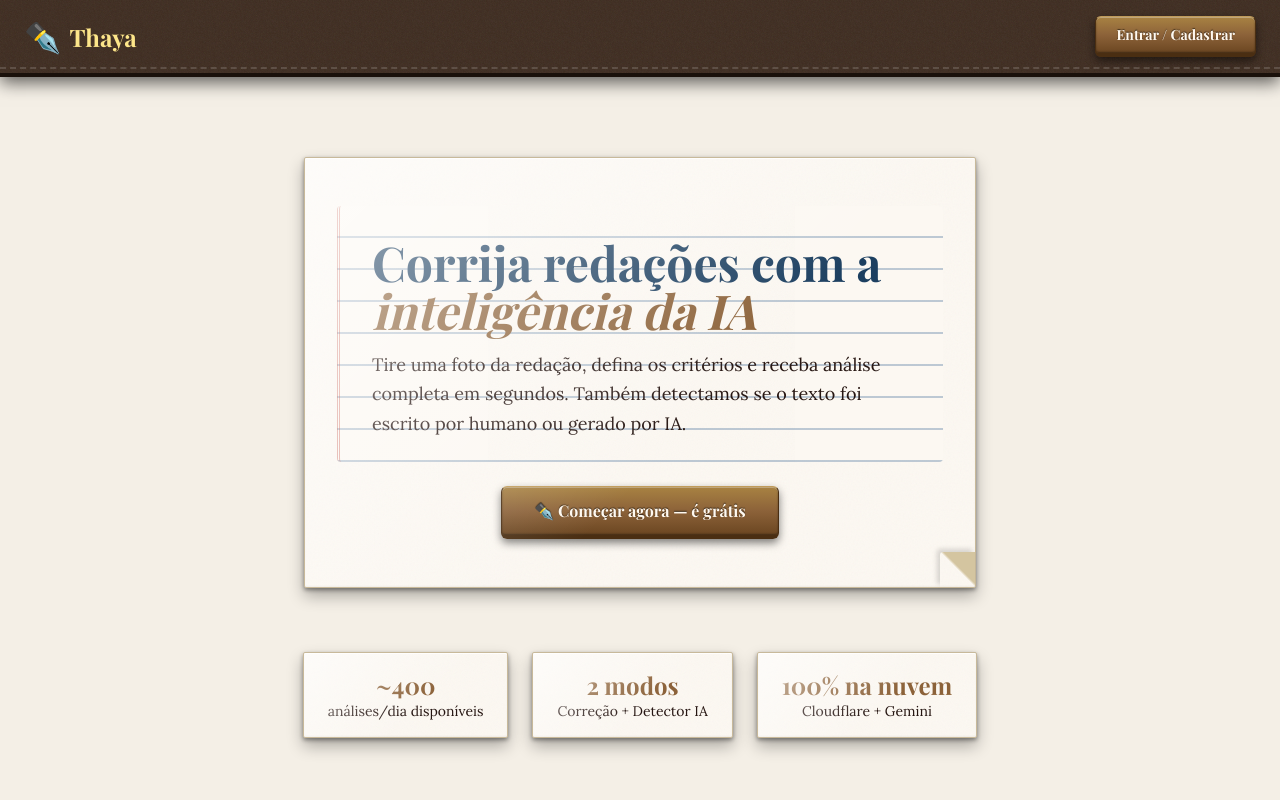
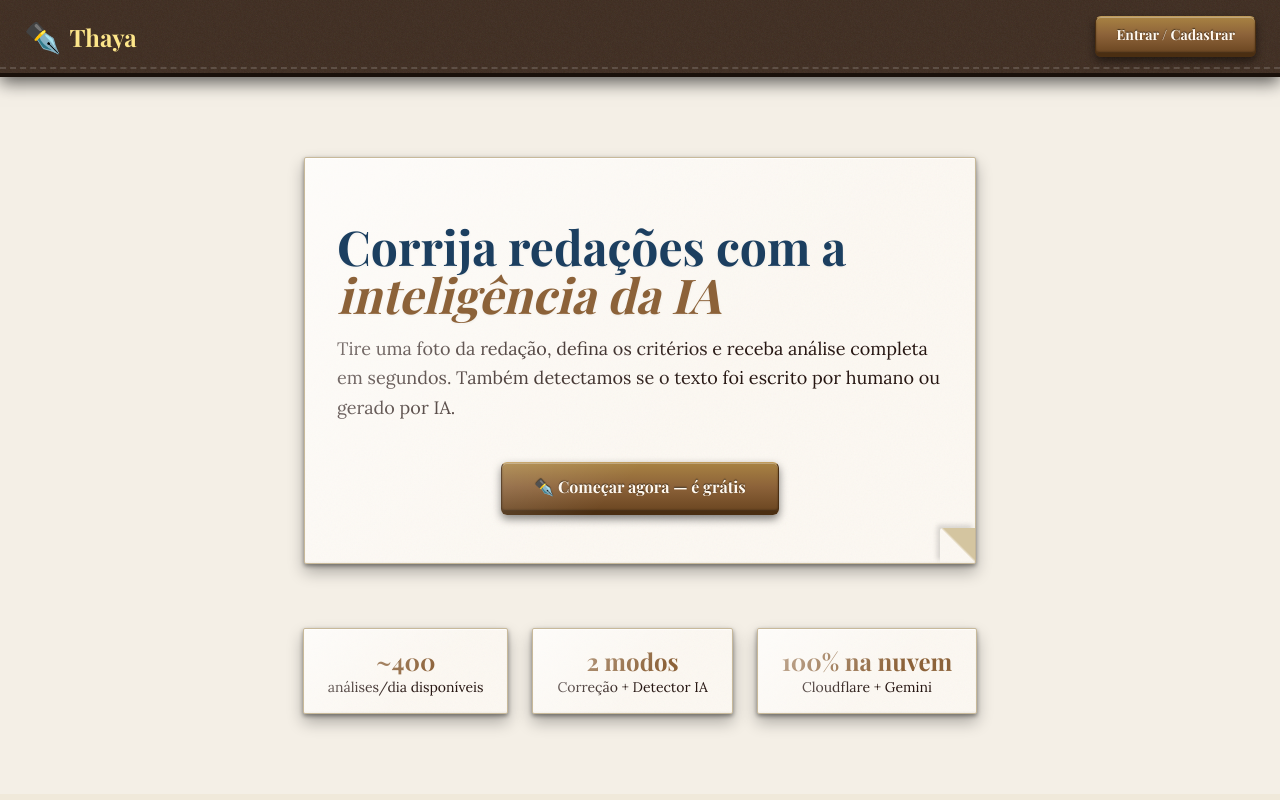
Before and after one commit to datomoliveira/thaya, a React (Vite) app in the folder frontend/: page / in a window 1280 px wide. Shown: the top 800 px of the page. Built offline with nearby package versions, Linux system fonts and the light colour scheme; no server answers; a web font is replaced by a local one.

Commit message:
Remove lined-paper from hero to fix crossed-out text look

```diff
--- a/frontend/src/pages/Landing.tsx
+++ b/frontend/src/pages/Landing.tsx
@@ -29,9 +29,9 @@ export default function Landing() {
       <section className="relative overflow-hidden py-20 px-6">
         <div className="max-w-4xl mx-auto text-center">
           <div className="paper-card folded inline-block px-8 py-12 mb-8 w-full max-w-2xl">
-            {/* Ruled lines decoration */}
-            <div className="lined-paper rounded p-6 mb-6 text-left">
-              <h1 className="font-display text-3xl md:text-5xl font-bold text-pen-blue leading-tight mb-4">
+            {/* Clean paper area without lines for the large title */}
+            <div className="rounded py-4 mb-6 text-left">
+              <h1 className="font-display text-4xl md:text-5xl font-bold text-pen-blue leading-tight mb-4 drop-shadow-sm">
                 Corrija redações com a<br />
                 <span className="text-caramel italic">inteligência da IA</span>
               </h1>
```
